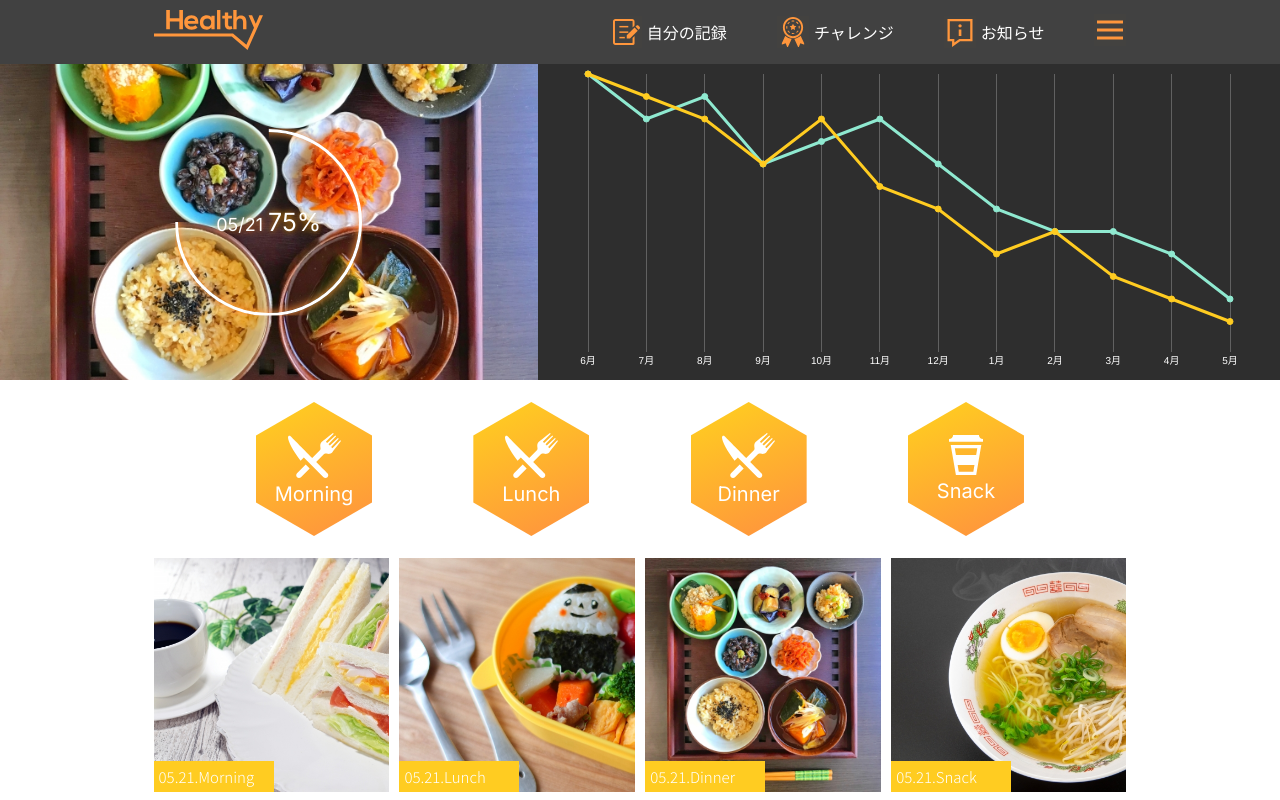
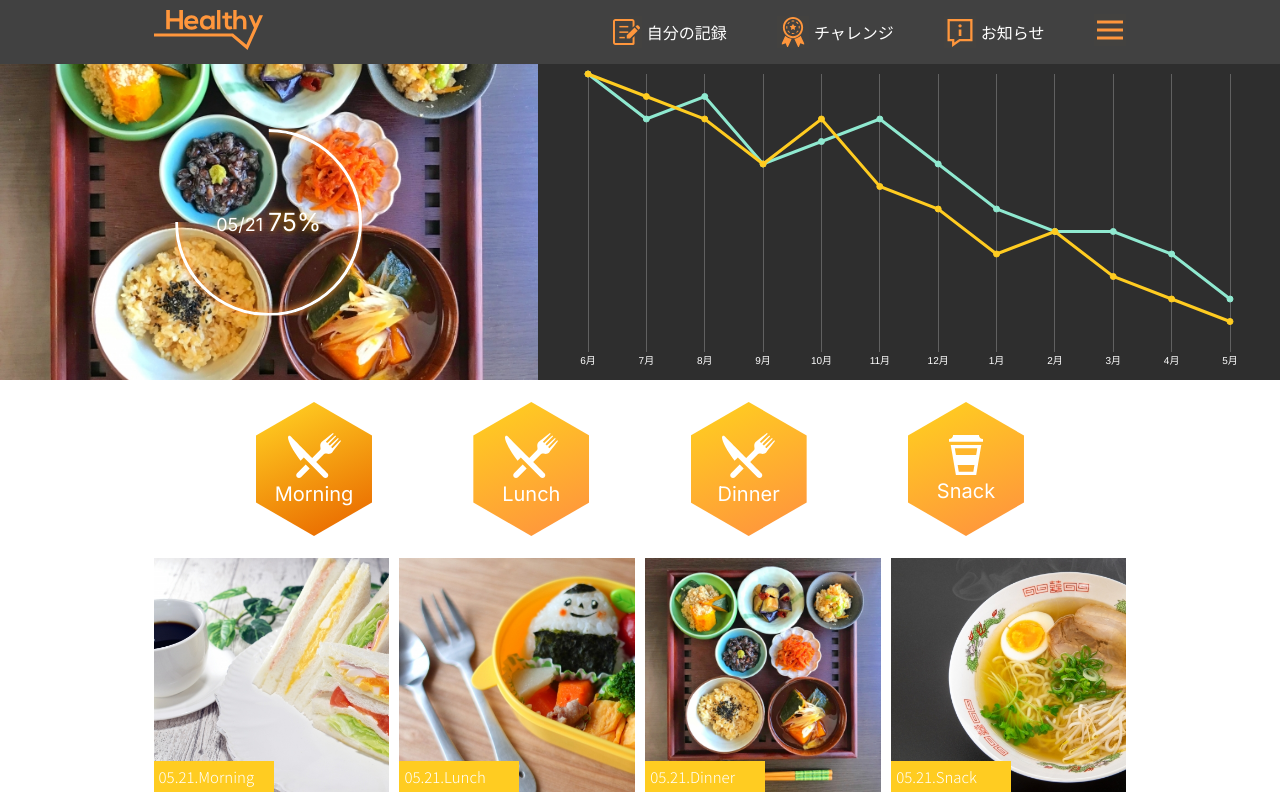
Before and after one commit to SimpleCray/Arent-HealthApp, a React (Create React App) app: page /after-login in a window 1280 px wide. In both pictures the pointer is over the button "Morning". Shown: the top 800 px of the page. Built offline with nearby package versions, Linux system fonts and the light colour scheme; grey boxes are pictures that could not be loaded.

Commit message:
add hex-button hover style

```diff
--- a/src/scss/pages/_afterLogin.scss
+++ b/src/scss/pages/_afterLogin.scss
@@ -55,12 +55,16 @@
             clip-path: polygon(50% 0, 100% 25%, 100% 75%, 50% 100%, 0 75%, 0 25%);
             background: linear-gradient(155.89deg, $yellow 8.26%, $orange 91.18%);
             border: none;
+            cursor: pointer;
             .text {
                 font-family: 'Inter';
                 font-weight: 400;
                 font-size: 20px;
                 color: white;
             }
+        }
+        .hex-button:hover {
+            background: linear-gradient(155.89deg, $yellow 8.26%, $darkerOrange 91.18%);
         }
     }
     .article-card {
```
